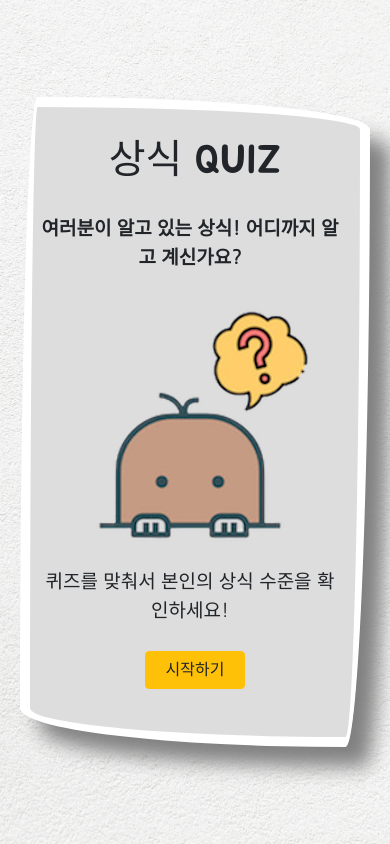
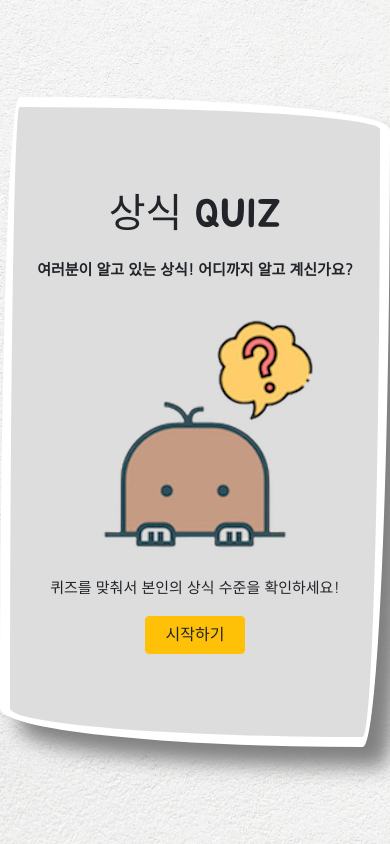
Before and after one commit to code-ggumst/code_ggumst, a Flask app: page / in a window 390 px wide. Run offline with Flask 2, Linux system fonts and the light colour scheme; some libraries are stand-ins or nearby versions.

Commit message:
메인페이지 반응형 css 적용

```diff
--- a/static/dhstyle.css
+++ b/static/dhstyle.css
@@ -24,12 +24,17 @@ body {
     border-radius: 5% 95% 7% 93% / 94% 5% 95% 6%;
     border: 10px solid white;
     box-shadow: 20px 20px 20px gray;
+    display: flex;
+}
+
+.container {
+    margin: auto;
 }
 
 .header {
     height: auto;
     text-align: center;
-    padding: 30px 0 20px 0;
+    padding: 0 0 20px 0;
 }
 
 .header h1 {
@@ -37,14 +42,9 @@ body {
     font-family: 'Jua', sans-serif;
 }
 
-.contents {
-    padding: 10px;
-}
-
 .section {
     text-align: center;
     font-family: 'Nanum Gothic', sans-serif;
-    padding-bottom: 20px;
 }
 
 .message {
@@ -68,7 +68,6 @@ body {
 
 .info {
     font-size: 22px;
-    padding: 20px;
 }
 
 .footer {
@@ -91,11 +90,11 @@ body {
 
 @media (max-width: 480px) {
     .wrapper {
-        width: 350px;
+        width: 100%;
         height: 650px;
     }
     .contents {
-        width: 320px;
+        width: 100%;
     }
     .header h1 {
         font-size: 40px;
@@ -113,3 +112,56 @@ body {
         font-size: 16px;
     }
 }
+
+@media (max-width: 768px) {
+    .wrapper {
+        width: 100%;
+    }
+    .message {
+        font-size: 15px;
+    }
+    .info {
+        font-size: 15px;
+    }
+}
+
+@media (max-height: 660px) {
+    .wrapper {
+        display: flex;
+        height: 100%;
+    }
+    .main_img {
+        width: 200px;
+        height: 200px;
+        background-size: cover;
+    }
+    .container {
+        margin: auto;
+    }
+}
+
+@media (max-height: 560px) {
+    .header h1 {
+        font-size: 20px;
+    }
+    .message {
+        font-size: 15px;
+    }
+    .info {
+        font-size: 15px;
+    }
+}
+
+@media (max-height: 450px) {
+    .main_img {
+        width: 100px;
+        height: 100px;
+    }
+}
+
+@media (max-height: 330px) {
+    .main_img {
+        width: 50px;
+        height: 50px;
+    }
+}
--- a/templates/main.html
+++ b/templates/main.html
@@ -48,6 +48,7 @@
     </head>
     <body>
         <div class="wrapper">
+            <div class="container">
                 <div class="header">
                     <h1>상식 QUIZ</h1>
                 </div>
@@ -66,5 +67,6 @@
                     </div>
                 </div>
             </div>
+        </div>
     </body>
 </html>
```
Lines whose indentation alone changed are shown as unchanged.
